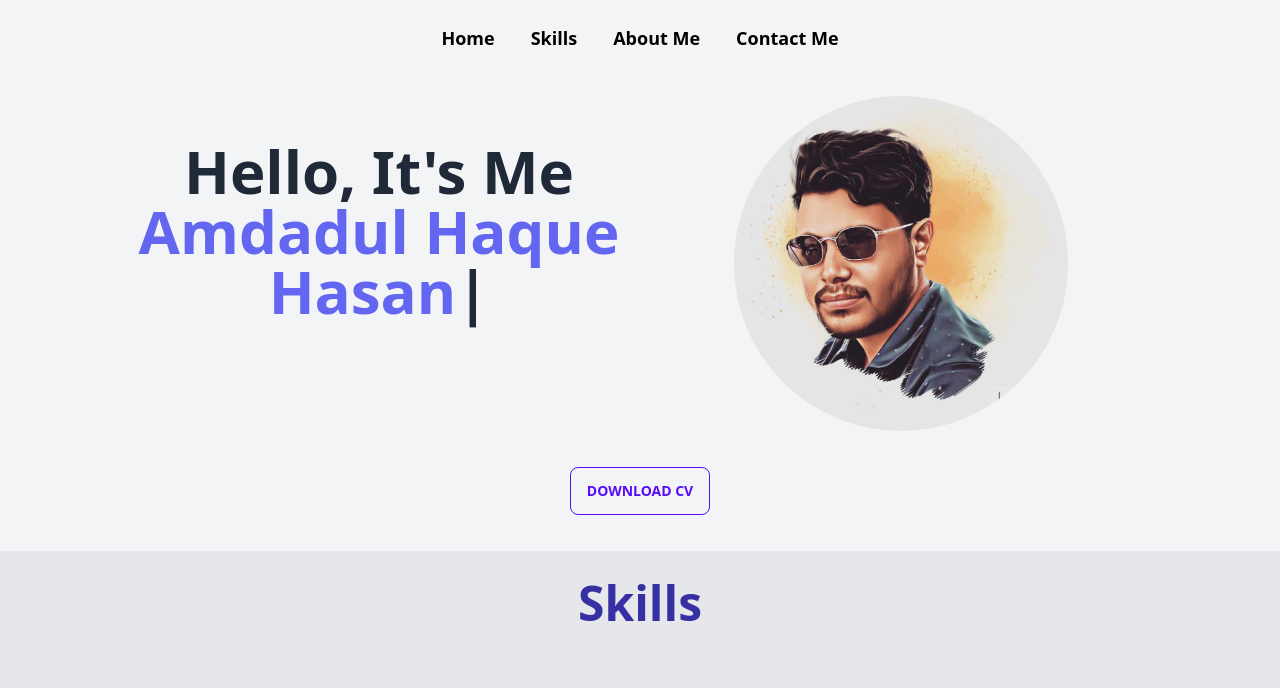
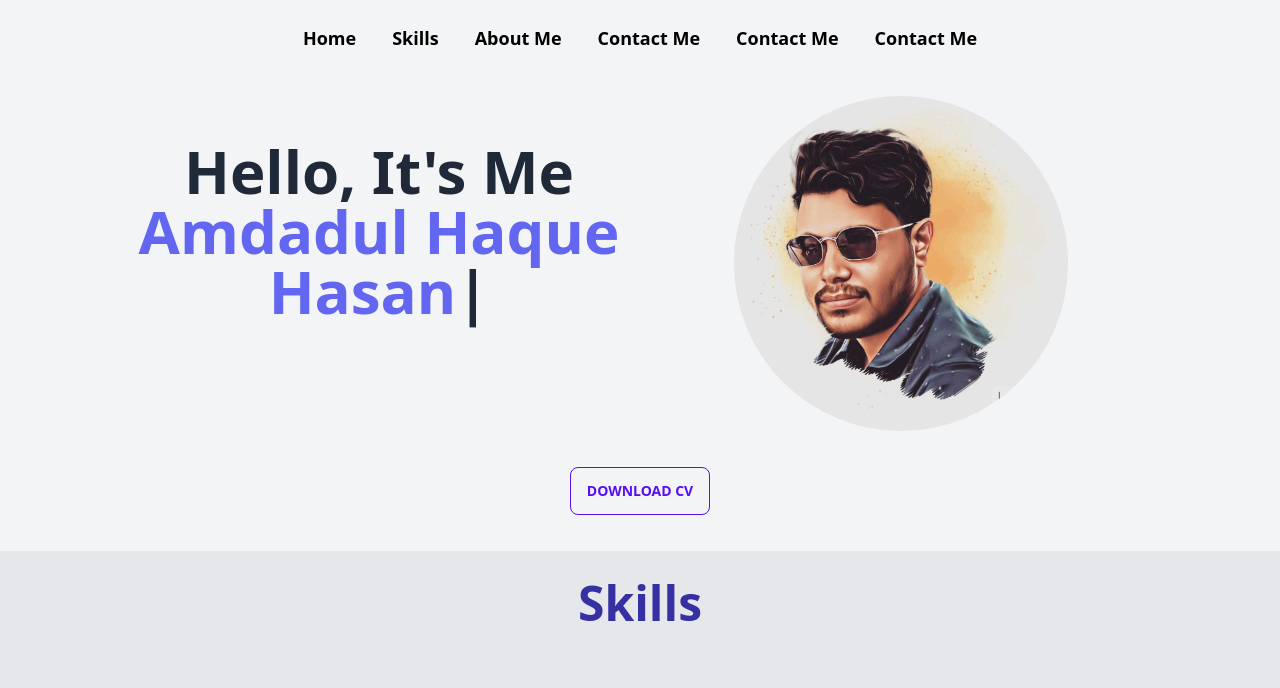
Before and after one commit to Zubayer-Aurnab/Hasan-s-Portfolio, a plain HTML site: page index.html in a window 1280 px wide. Shown: the top 688 px of the page. Drawn offline with nearby package versions, Linux system fonts and the light colour scheme.

Commit message:
Change on nav bar

```diff
--- a/index.html
+++ b/index.html
@@ -52,6 +52,12 @@
                         <li class="text-sm mg:text-lg lg:text-lg">About Me</li>
                     </a>
 
+                    <a href="#contact-me">
+                        <li class=" text-sm mg:text-lg lg:text-lg">Contact Me</li>
+                    </a>
+                    <a href="#contact-me">
+                        <li class=" text-sm mg:text-lg lg:text-lg">Contact Me</li>
+                    </a>
                     <a href="#contact-me">
                         <li class=" text-sm mg:text-lg lg:text-lg">Contact Me</li>
                     </a>
```
